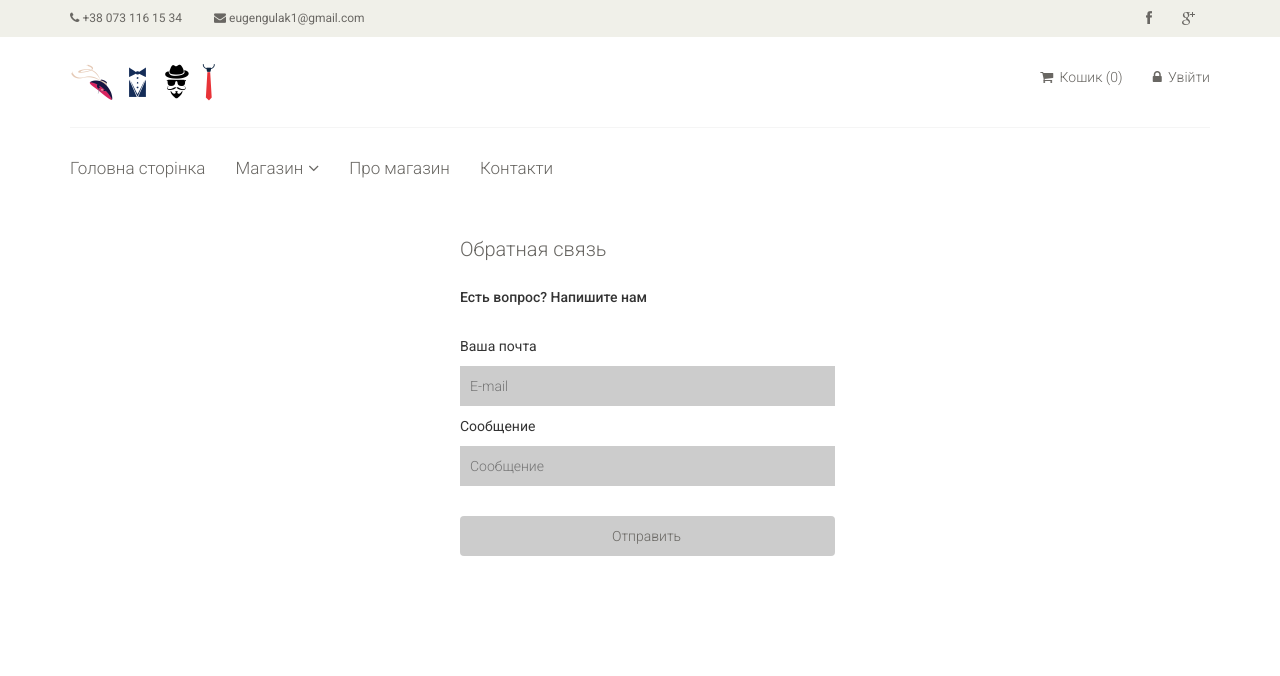
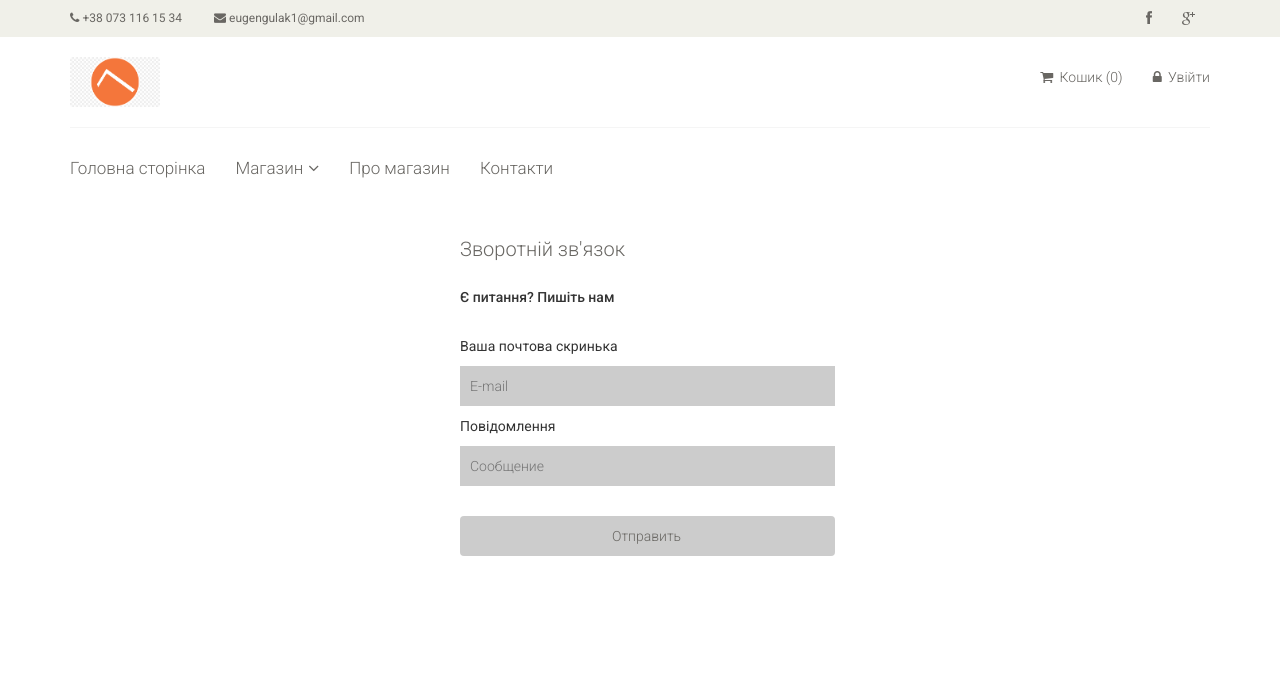
Before and after one commit to EugenGulak/shop, a PHP site: page /contacts/ in a window 1280 px wide. Shown: the top 676 px of the page. Run offline with PHP 8.4, Linux system fonts and the light colour scheme; some libraries are stand-ins or nearby versions.

Commit message:
modified:   template/images/home/logo.png 	modified:   views/home/contact.php 	modified:   views/home/index.php

```diff
--- a/views/home/contact.php
+++ b/views/home/contact.php
@@ -7,7 +7,7 @@
             <div class="col-sm-4 col-sm-offset-4 padding-right">
 
                 <?php if ($result): ?>
-                    <p>Сообщение отправлено! Мы ответим Вам на указанный email.</p>
+                    <p>Повідомлення відправлено! Ми надамо відповідь на вказаний email.</p>
                 <?php else: ?>
                     <?php if (isset($errors) && is_array($errors)): ?>
                         <ul>
@@ -18,13 +18,13 @@
                     <?php endif; ?>
 
                     <div class="signup-form"><!--sign up form-->
-                        <h2>Обратная связь</h2>
-                        <h5>Есть вопрос? Напишите нам</h5>
+                        <h2>Зворотній зв'язок</h2>
+                        <h5>Є питання? Пишіть нам</h5>
                         <br/>
                         <form action="#" method="post">
-                            <p>Ваша почта</p>
+                            <p>Ваша почтова скринька</p>
                             <input type="email" name="userEmail" placeholder="E-mail" value="<?php echo $userEmail; ?>"/>
-                            <p>Сообщение</p>
+                            <p>Повідомлення</p>
                             <input type="text" name="userText" placeholder="Сообщение" value="<?php echo $userText; ?>"/>
                             <br/>
                             <input type="submit" name="submit" class="btn btn-default" value="Отправить" />
```
Also changed, not shown: views/home/index.php (+4 -4 lines), template/images/home/logo.png.
